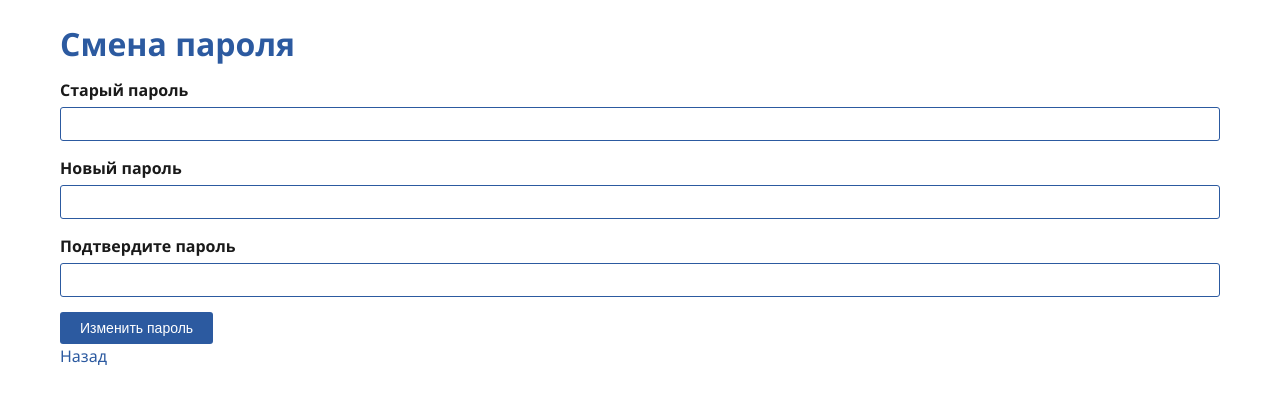
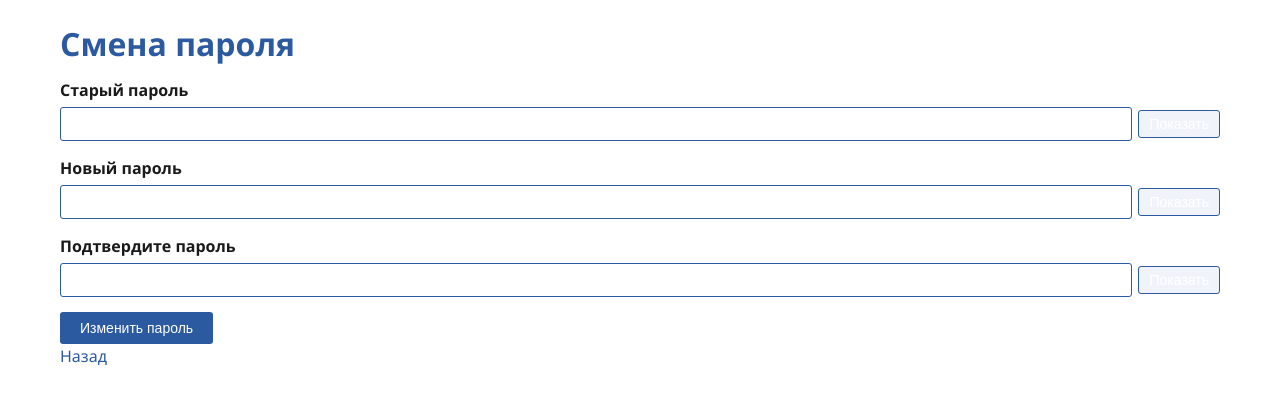
Before and after one commit to snkoval/testing-system, a Flask app: page /teacher/settings in a window 1280 px wide. Shown: the top 404 px of the page. Run offline with Flask 3, Linux system fonts and the light colour scheme; the visitor is signed in with stand-in values (Sample User, id 1).

Commit message:
Кнопка пароля: справа от поля, текст 'Показать/Скрыть' вместо эмодзи

```diff
--- a/app/static/css/style.css
+++ b/app/static/css/style.css
@@ -130,25 +130,25 @@ button:hover, .btn:hover {
 }
 
 .password-wrapper {
-    position: relative;
     display: flex;
     align-items: center;
+    gap: 6px;
 }
 
 .password-wrapper input {
-    width: 100%;
-    padding-right: 40px;
+    flex: 1;
 }
 
 .password-toggle {
-    position: absolute;
-    right: 8px;
-    background: none;
-    border: none;
+    flex-shrink: 0;
+    background: var(--light-bg);
+    border: 1px solid var(--border-color);
+    border-radius: 3px;
     cursor: pointer;
-    font-size: 18px;
-    padding: 0;
+    padding: 6px 10px;
+    font-size: 14px;
     line-height: 1;
+    white-space: nowrap;
 }
 
 .lesson-page {
--- a/app/static/js/main.js
+++ b/app/static/js/main.js
@@ -4,10 +4,10 @@ document.addEventListener('DOMContentLoaded', function () {
             var input = this.parentElement.querySelector('input');
             if (input.type === 'password') {
                 input.type = 'text';
-                this.textContent = '🙈';
+                this.textContent = 'Скрыть';
             } else {
                 input.type = 'password';
-                this.textContent = '👁';
+                this.textContent = 'Показать';
             }
         });
     });
--- a/app/templates/auth/student_login.html
+++ b/app/templates/auth/student_login.html
@@ -27,7 +27,7 @@
         <label for="password">Пароль</label>
         <div class="password-wrapper">
             <input type="password" id="password" name="password" required>
-            <button type="button" class="password-toggle">👁</button>
+            <button type="button" class="password-toggle">Показать</button>
         </div>
     </div>
     <button type="submit">Войти</button>
--- a/app/templates/auth/teacher_login.html
+++ b/app/templates/auth/teacher_login.html
@@ -23,7 +23,7 @@
         <label for="password">Пароль</label>
         <div class="password-wrapper">
             <input type="password" id="password" name="password" required>
-            <button type="button" class="password-toggle">👁</button>
+            <button type="button" class="password-toggle">Показать</button>
         </div>
     </div>
     <button type="submit">Войти</button>
--- a/app/templates/teacher/settings.html
+++ b/app/templates/teacher/settings.html
@@ -19,21 +19,21 @@
         <label for="old_password">Старый пароль</label>
         <div class="password-wrapper">
             <input type="password" id="old_password" name="old_password" required>
-            <button type="button" class="password-toggle">👁</button>
+            <button type="button" class="password-toggle">Показать</button>
         </div>
     </div>
     <div class="form-group">
         <label for="new_password">Новый пароль</label>
         <div class="password-wrapper">
             <input type="password" id="new_password" name="new_password" required>
-            <button type="button" class="password-toggle">👁</button>
+            <button type="button" class="password-toggle">Показать</button>
         </div>
     </div>
     <div class="form-group">
         <label for="confirm_password">Подтвердите пароль</label>
         <div class="password-wrapper">
             <input type="password" id="confirm_password" name="confirm_password" required>
-            <button type="button" class="password-toggle">👁</button>
+            <button type="button" class="password-toggle">Показать</button>
         </div>
     </div>
     <button type="submit">Изменить пароль</button>
```
